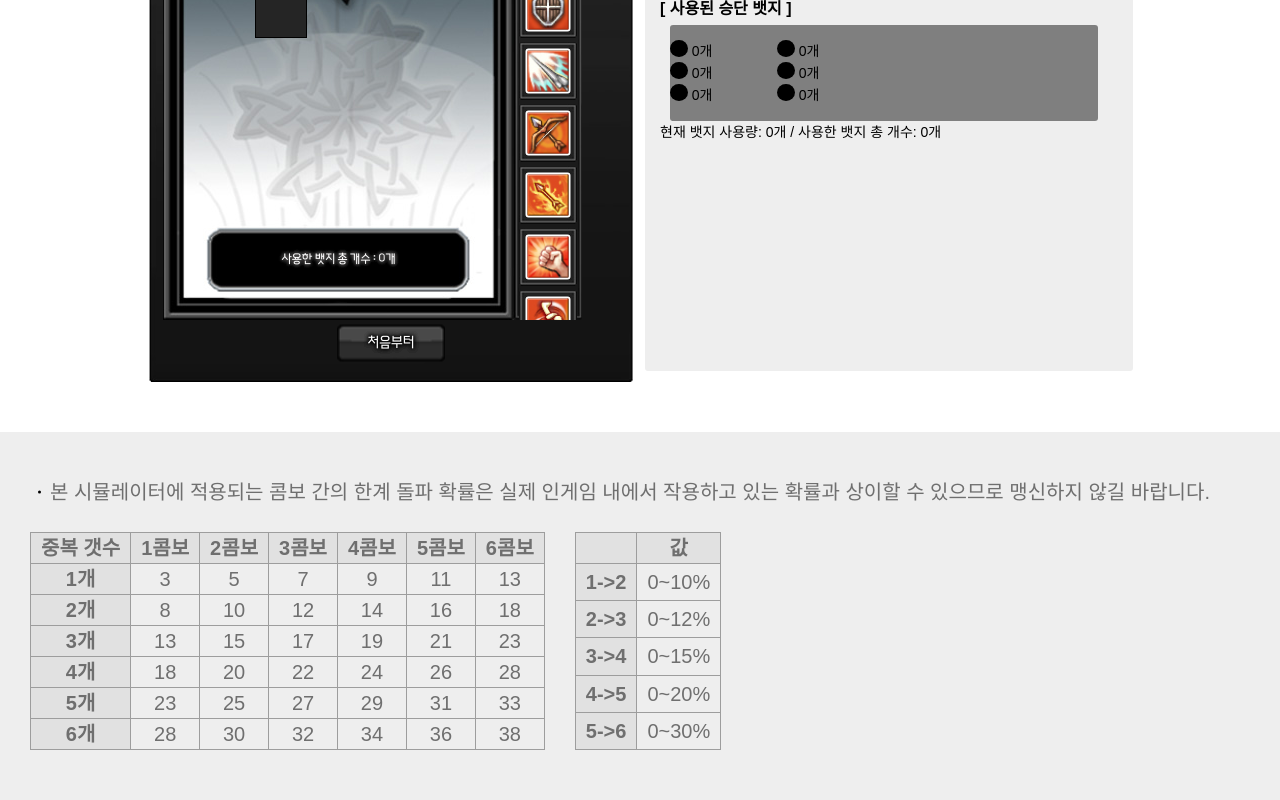
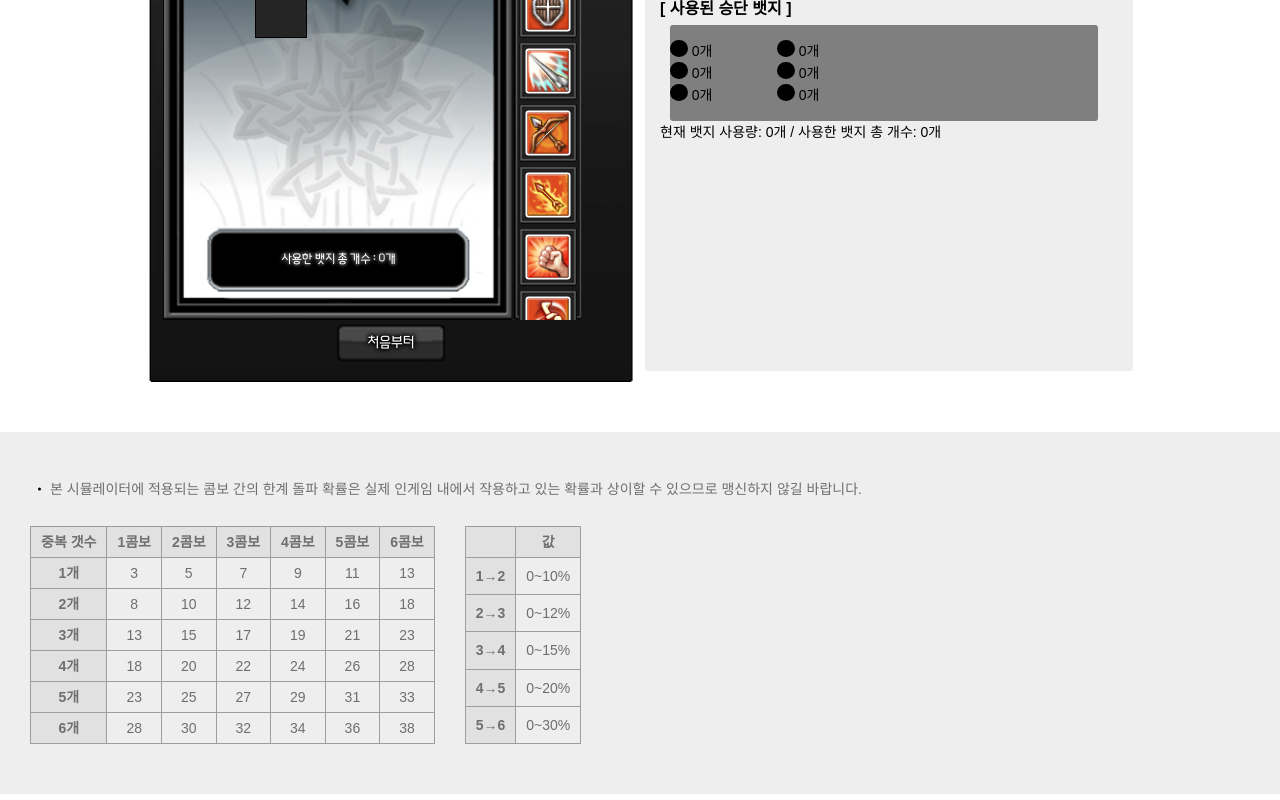
Before and after one commit to nohpaper/mabinogi_combocard_simulation, a React (Create React App) app: page /custom in a window 1280 px wide. Shown: the part 372-1172 px from the top of the page. Built offline with nearby package versions, Linux system fonts and the light colour scheme; a web font is replaced by a local one.

Commit message:
refactor : 내용 변경 및 폰트 크기 수정

```diff
--- a/src/Footer.js
+++ b/src/Footer.js
@@ -87,53 +87,47 @@ function Footer() {
                     </thead>
                     <tbody>
                     <tr>
-                        <th>1->2</th>
+                        <th>1→2</th>
                         <td>0~10%</td>
                     </tr>
                     <tr>
-                        <th>2->3</th>
+                        <th>2→3</th>
                         <td>0~12%</td>
                     </tr>
                     <tr>
-                        <th>3->4</th>
+                        <th>3→4</th>
                         <td>0~15%</td>
                     </tr>
                     <tr>
-                        <th>4->5</th>
+                        <th>4→5</th>
                         <td>0~20%</td>
                     </tr>
                     <tr>
-                        <th>5->6</th>
+                        <th>5→6</th>
                         <td>0~30%</td>
                     </tr>
                     {/*<tr>
-                        <th>1->2</th>
+                        <th>1→2</th>
                         <td>0~10%</td>
                     </tr>
                     <tr>
-                        <th>2->3</th>
+                        <th>2→3</th>
                         <td>0~10(~12)%</td>
                     </tr>
                     <tr>
-                        <th>3->4</th>
+                        <th>3→4</th>
                         <td>0~12(~15)%</td>
                     </tr>
                     <tr>
-                        <th>4->5</th>
+                        <th>4→5</th>
                         <td>0~15(~20)%</td>
                     </tr>
                     <tr>
-                        <th>5->6</th>
+                        <th>5→6</th>
                         <td>0~20(~30)%</td>
                     </tr>*/}
                     </tbody>
                 </table>
-                <div>
-
-                </div>
-                <div>
-
-                </div>
             </div>
         </footer>
     )
--- a/src/stylesheet/Footer.scss
+++ b/src/stylesheet/Footer.scss
@@ -1,7 +1,7 @@
 @import './defalut';
 
 footer {
-    padding:50px 30px; color:#6f6f6f; background-color:#eee;
+    padding:50px 30px; color:#6f6f6f; font-size:14px; background-color:#eee;
     .reference_info {
         ul li {
             position:relative; padding-left:20px;
```
